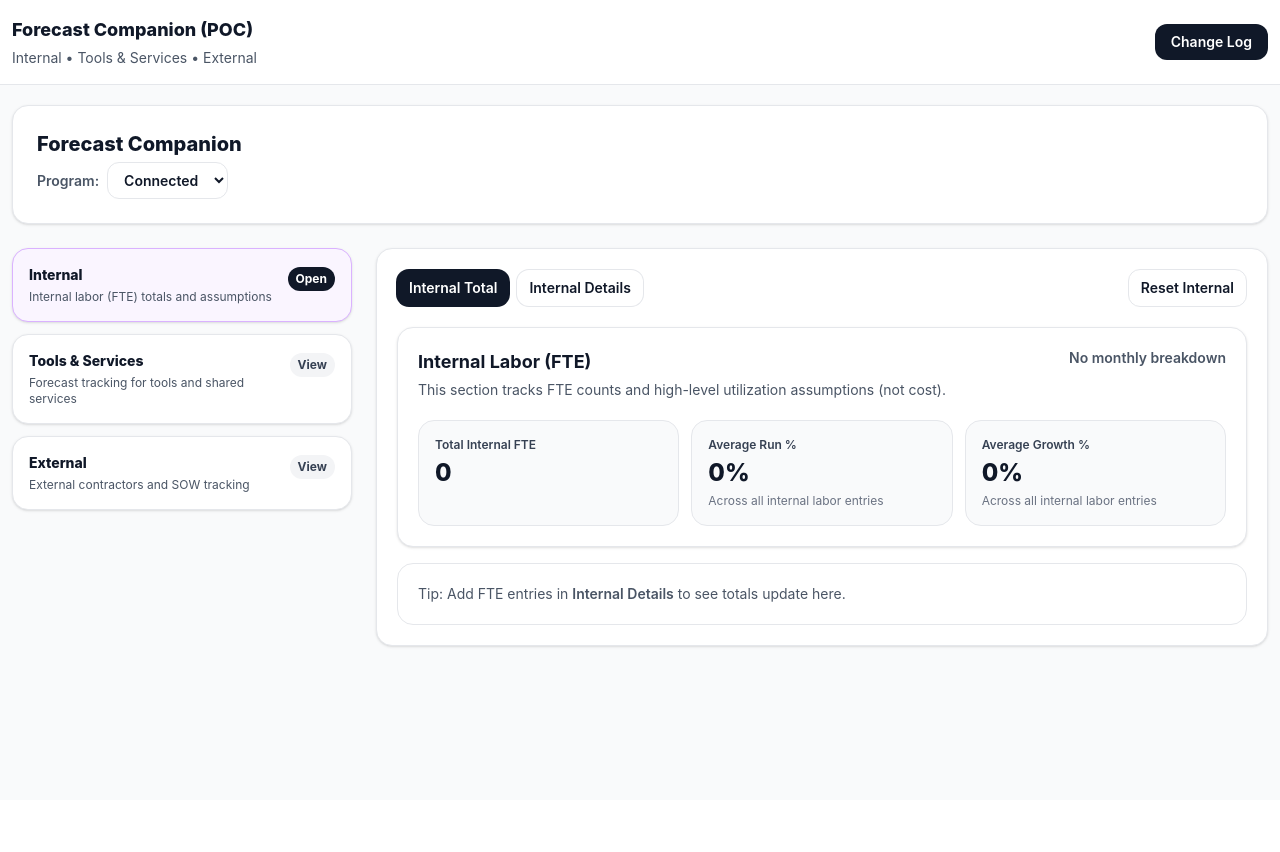
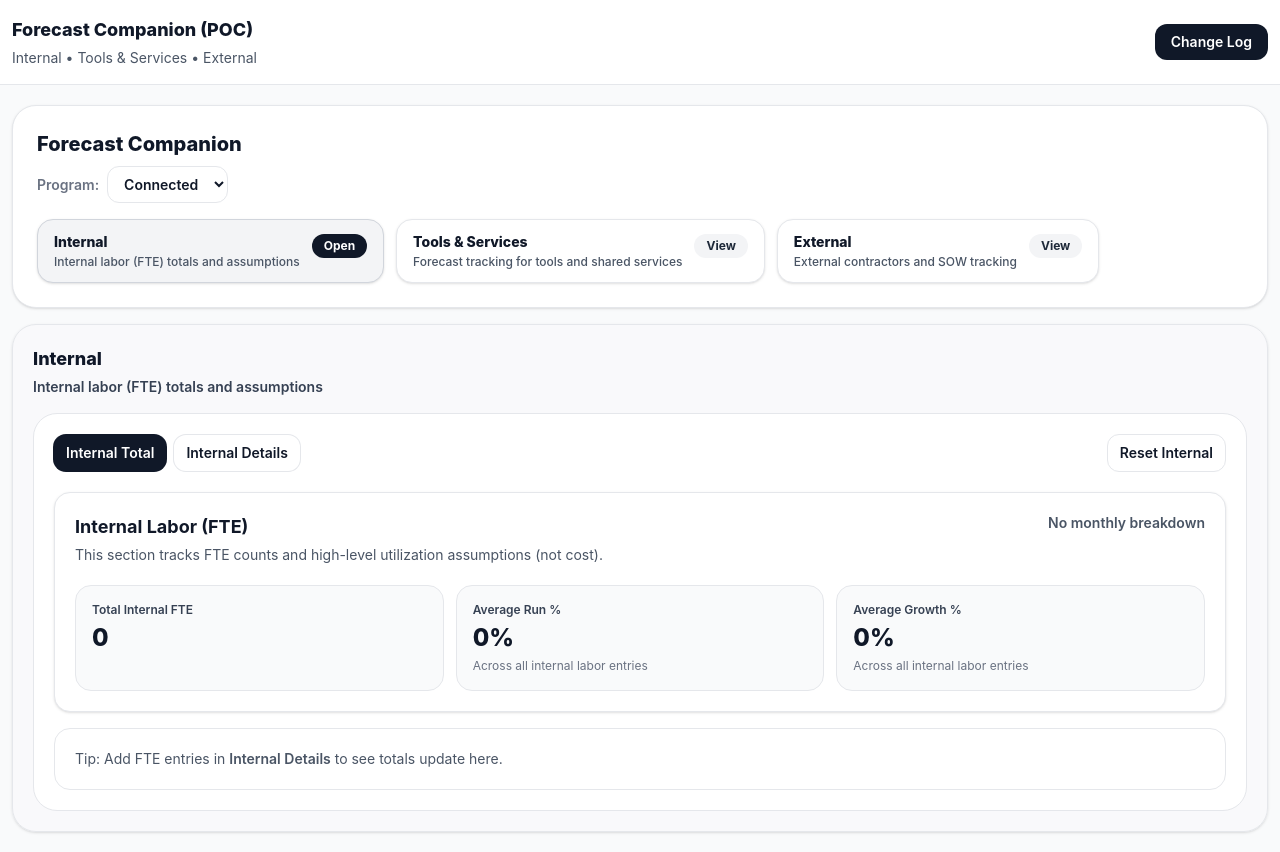
Before and after one commit to premkumarkirankumar/forecast-companion-poc, a React app in the folder frontend/: page / in a window 1280 px wide. Before the commit the page ends 800 px from the top, so only its background shows below. Built offline with nearby package versions, Linux system fonts and the light colour scheme; the HTML template or start-up script is replaced by a standard one.

Commit message:
updated layout

```diff
--- a/frontend/src/components/forecast/SummaryCards.jsx
+++ b/frontend/src/components/forecast/SummaryCards.jsx
@@ -12,6 +12,7 @@ import ToolsServicesDetails from "./ToolsServicesDetails";
 
 /* =========================================================
    LocalStorage hook
+   (unchanged behavior – only aesthetics changes requested)
 ========================================================= */
 function useLocalStorageState(key, initialValue) {
   const [state, setState] = useState(() => {
@@ -23,7 +24,7 @@ function useLocalStorageState(key, initialValue) {
     }
   });
 
-  // ✅ When key changes (program switch), re-hydrate from the new key
+  // ✅ re-hydrate when key changes (program switch)
   useEffect(() => {
     try {
       const raw = localStorage.getItem(key);
@@ -64,19 +65,21 @@ function computeRollup(items) {
 }
 
 /** Wrap wide content so the PAGE doesn't horizontally scroll.
- *  The scrollbar stays inside the card/panel.
- */
+ *  The scrollbar stays inside the card/panel. */
 function ScrollFrame({ children, minWidthClass = "min-w-[1100px]" }) {
   return (
     <div className="w-full overflow-x-auto">
-      <div className={`w-full ${minWidthClass}`}>{children}</div>
+      <div className={minWidthClass}>{children}</div>
     </div>
   );
 }
 
-/* =========================================================
-   Main
-========================================================= */
+const PROGRAM_OPTIONS = [
+  { value: "connected", label: "Connected" },
+  { value: "tre", label: "TRE" },
+  { value: "csc", label: "CSC" },
+];
+
 export default function SummaryCards({ selectedProgram, onProgramChange }) {
   const programKey = selectedProgram || "connected";
 
@@ -101,9 +104,10 @@ export default function SummaryCards({ selectedProgram, onProgramChange }) {
   const tnsItemsKey = `pfc.${programKey}.tns.items`;
   const tnsChangelogKey = `pfc.${programKey}.tns.changelog`;
 
-  const [actor, setActor] = useLocalStorageState(actorKey, "Neo");
+  // Actor (kept for changelog entries; no UI for it)
+  const [actor] = useLocalStorageState(actorKey, "Neo");
 
-  // Left-nav selection
+  // Active section selection (now shown as top tabs instead of left sidebar)
   const [activeSection, setActiveSection] = useLocalStorageState(activeSectionKey, "internal");
 
   // Tabs
@@ -112,24 +116,18 @@ export default function SummaryCards({ selectedProgram, onProgramChange }) {
   const [tnsTab, setTnsTab] = useLocalStorageState(tnsTabKey, "total");
 
   // Internal state
-  const [internalLaborItems, setInternalLaborItems] = useLocalStorageState(
-    internalItemsKey,
-    []
-  );
+  const [internalLaborItems, setInternalLaborItems] = useLocalStorageState(internalItemsKey, []);
 
   // External state
   const [contractors, setContractors] = useLocalStorageState(contractorsKey, []);
   const [sows, setSows] = useLocalStorageState(sowKey, []);
-  const [externalChangeLog, setExternalChangeLog] = useLocalStorageState(
-    externalChangelogKey,
-    []
-  );
+  const [externalChangeLog, setExternalChangeLog] = useLocalStorageState(externalChangelogKey, []);
 
   // T&S state
   const [tnsItems, setTnsItems] = useLocalStorageState(tnsItemsKey, []);
   const [tnsChangeLog, setTnsChangeLog] = useLocalStorageState(tnsChangelogKey, []);
 
-  // External rollups -> monthly rows
+  // Rollups
   const contractorsRollup = useMemo(() => computeRollup(contractors), [contractors]);
   const sowRollup = useMemo(() => computeRollup(sows), [sows]);
 
@@ -148,7 +146,6 @@ export default function SummaryCards({ selectedProgram, onProgramChange }) {
     ];
   }, [contractorsRollup, sowRollup]);
 
-  // T&S rollup -> single monthly row
   const tnsRollup = useMemo(() => computeRollup(tnsItems), [tnsItems]);
 
   const tnsMonthlyRows = useMemo(() => {
@@ -183,91 +180,125 @@ export default function SummaryCards({ selectedProgram, onProgramChange }) {
     setTnsChangeLog((prev) => [entry, ...prev].slice(0, 300));
   }
 
-  const navItem = (id, title, subtitle, accent) => {
-    const active = activeSection === id;
-    const accentMap = {
-      purple: active
-        ? "border-purple-300 bg-purple-50"
-        : "border-gray-200 bg-white hover:bg-gray-50",
-      green: active
-        ? "border-green-300 bg-green-50"
-        : "border-gray-200 bg-white hover:bg-gray-50",
-      gray: active
-        ? "border-gray-300 bg-gray-50"
-        : "border-gray-200 bg-white hover:bg-gray-50",
+  // --- Styling maps (subtle, consistent) ---
+  const sectionMeta = {
+    internal: {
+      title: "Internal",
+      subtitle: "Internal labor (FTE) totals and assumptions",
+      pill: {
+        active: "border-gray-300 bg-gray-100 text-gray-900",
+        idle: "border-gray-200 bg-white text-gray-900 hover:bg-gray-50",
+      },
+      panel: "border-gray-200 bg-gray-50/70",
+      header: "text-gray-900",
+    },
+    tools: {
+      title: "Tools & Services",
+      subtitle: "Forecast tracking for tools and shared services",
+      pill: {
+        active: "border-purple-300 bg-purple-100 text-purple-900",
+        idle: "border-gray-200 bg-white text-gray-900 hover:bg-gray-50",
+      },
+      panel: "border-purple-200 bg-purple-50/60",
+      header: "text-purple-950",
+    },
+    external: {
+      title: "External",
+      subtitle: "External contractors and SOW tracking",
+      pill: {
+        active: "border-green-300 bg-green-100 text-green-900",
+        idle: "border-gray-200 bg-white text-gray-900 hover:bg-gray-50",
+      },
+      panel: "border-green-200 bg-green-50/60",
+      header: "text-green-950",
+    },
   };
 
+  const activeMeta = sectionMeta[activeSection] || sectionMeta.internal;
+
+  const TopPill = ({ id }) => {
+    const meta = sectionMeta[id];
+    const isActive = activeSection === id;
     return (
       <button
-        key={id}
+        type="button"
         onClick={() => setActiveSection(id)}
         className={[
-          "w-full rounded-2xl border p-4 text-left shadow-sm transition",
-          accentMap[accent] || accentMap.gray,
+          "flex items-start gap-3 rounded-2xl border px-4 py-3 text-left shadow-sm transition",
+          "min-w-[240px] md:min-w-[260px]",
+          isActive ? meta.pill.active : meta.pill.idle,
         ].join(" ")}
       >
-        <div className="flex items-start justify-between gap-3">
-          <div>
-            <div className="text-sm font-extrabold text-gray-900">{title}</div>
-            <div className="mt-1 text-xs text-gray-600">{subtitle}</div>
+        <div className="flex-1">
+          <div className="text-sm font-extrabold">{meta.title}</div>
+          <div className="mt-0.5 text-xs font-medium text-gray-600">{meta.subtitle}</div>
         </div>
-
         <div
           className={[
-              "mt-0.5 rounded-xl px-2 py-1 text-xs font-bold",
-              active ? "bg-gray-900 text-white" : "bg-gray-100 text-gray-700",
+            "mt-0.5 rounded-full px-3 py-1 text-xs font-bold",
+            isActive ? "bg-gray-900 text-white" : "bg-gray-100 text-gray-800",
           ].join(" ")}
         >
-            {active ? "Open" : "View"}
-          </div>
+          {isActive ? "Open" : "View"}
         </div>
       </button>
     );
   };
 
   return (
-    <div className="space-y-6">
-      {/* Forecast Companion bar */}
-      <div className="w-full rounded-2xl border border-gray-200 bg-white p-6 shadow-sm">
+    <div className="space-y-4">
+      {/* Forecast Companion + Program + top section tabs (SIDE BY SIDE) */}
+      <div className="rounded-3xl border border-gray-200 bg-white p-6 shadow-sm">
         <div className="flex flex-wrap items-center justify-between gap-4">
-          <div>
+          <div className="min-w-[280px]">
             <div className="text-xl font-extrabold text-gray-900">Forecast Companion</div>
-            <div className="mt-1 flex items-center gap-2 text-sm font-semibold text-gray-600">
-              <span>Program:</span>
+
+            {/* Program dropdown */}
+            <div className="mt-2 flex items-center gap-2 text-sm font-semibold text-gray-700">
+              <span className="text-gray-500">Program:</span>
               <select
                 value={programKey}
                 onChange={(e) => onProgramChange?.(e.target.value)}
                 className="rounded-xl border border-gray-200 bg-white px-3 py-2 text-sm font-semibold text-gray-900"
               >
-                <option value="connected">Connected</option>
-                <option value="tre">TRE</option>
-                <option value="csc">CSC</option>
+                {PROGRAM_OPTIONS.map((o) => (
+                  <option key={o.value} value={o.value}>
+                    {o.label}
+                  </option>
+                ))}
               </select>
             </div>
           </div>
-          <div className="flex items-center gap-3">
+
+          {/* Top tabs instead of left sidebar */}
+          <div className="flex w-full flex-wrap gap-3 md:w-auto">
+            <TopPill id="internal" />
+            <TopPill id="tools" />
+            <TopPill id="external" />
           </div>
         </div>
       </div>
 
-      {/* Two-column layout */}
-      <div className="grid grid-cols-1 gap-6 lg:grid-cols-[340px_1fr]">
-        {/* LEFT NAV */}
-        <div className="space-y-3">
-          {navItem("internal", "Internal", "Internal labor (FTE) totals and assumptions", "purple")}
-          {navItem("tools", "Tools & Services", "Forecast tracking for tools and shared services", "purple")}
-          {navItem("external", "External", "External contractors and SOW tracking", "green")}
+      {/* Full-width content panel (left-aligned, more real estate) */}
+      <div
+        className={[
+          "rounded-3xl border p-5 shadow-sm",
+          activeMeta.panel,
+        ].join(" ")}
+      >
+        {/* Section header */}
+        <div className="mb-4">
+          <div className={["text-lg font-extrabold", activeMeta.header].join(" ")}>
+            {activeMeta.title}
+          </div>
+          <div className="mt-1 text-sm font-semibold text-gray-700">{activeMeta.subtitle}</div>
         </div>
 
-        {/* RIGHT CONTENT
-            IMPORTANT: min-w-0 prevents the right column from forcing page-level horizontal scroll
-        */}
-        <div className="min-w-0 space-y-6">
         {/* INTERNAL */}
         {activeSection === "internal" ? (
-            <div className="min-w-0 rounded-2xl border border-gray-200 bg-white p-5 shadow-sm">
+          <div className="rounded-3xl border border-gray-200 bg-white p-5">
             <div className="flex flex-wrap items-center justify-between gap-3">
-                <div className="flex items-center gap-2">
+              <div className="flex gap-2">
                 <button
                   onClick={() => setInternalTab("total")}
                   className={[
@@ -317,9 +348,9 @@ export default function SummaryCards({ selectedProgram, onProgramChange }) {
 
         {/* TOOLS & SERVICES */}
         {activeSection === "tools" ? (
-            <div className="min-w-0 rounded-2xl border border-gray-200 bg-white p-5 shadow-sm">
+          <div className="rounded-3xl border border-gray-200 bg-white p-5">
             <div className="flex flex-wrap items-center justify-between gap-3">
-                <div className="flex items-center gap-2">
+              <div className="flex gap-2">
                 <button
                   onClick={() => setTnsTab("total")}
                   className={[
@@ -329,7 +360,7 @@ export default function SummaryCards({ selectedProgram, onProgramChange }) {
                       : "bg-white text-gray-900 ring-gray-200 hover:bg-gray-50",
                   ].join(" ")}
                 >
-                    T&S Total
+                  T&amp;S Total
                 </button>
 
                 <button
@@ -341,11 +372,11 @@ export default function SummaryCards({ selectedProgram, onProgramChange }) {
                       : "bg-white text-gray-900 ring-gray-200 hover:bg-gray-50",
                   ].join(" ")}
                 >
-                    T&S Details
+                  T&amp;S Details
                 </button>
               </div>
 
-                <div className="flex items-center gap-2">
+              <div className="flex flex-wrap gap-2">
                 <button
                   onClick={() => {
                     if (confirm(`Clear saved Tools & Services for ${programKey}?`)) {
@@ -354,7 +385,7 @@ export default function SummaryCards({ selectedProgram, onProgramChange }) {
                   }}
                   className="rounded-xl border border-gray-200 bg-white px-3 py-2 text-sm font-semibold text-gray-900 hover:bg-gray-50"
                 >
-                    Reset T&S
+                  Reset T&amp;S
                 </button>
 
                 <button
@@ -365,25 +396,23 @@ export default function SummaryCards({ selectedProgram, onProgramChange }) {
                   }}
                   className="rounded-xl border border-gray-200 bg-white px-3 py-2 text-sm font-semibold text-gray-900 hover:bg-gray-50"
                 >
-                    Reset T&S Log
+                  Reset T&amp;S Log
                 </button>
               </div>
             </div>
 
-              <div className="mt-5 min-w-0">
+            <div className="mt-5">
               {tnsTab === "total" ? (
-                  <ScrollFrame minWidthClass="min-w-[1050px]">
-                    <MonthTable title="Tools & Services" rows={tnsMonthlyRows} showMonthFilter={true} />
+                <ScrollFrame>
+                  <MonthTable title="Tools & Services" rows={tnsMonthlyRows} showMonthFilter />
                 </ScrollFrame>
               ) : (
-                  <ScrollFrame minWidthClass="min-w-[1050px]">
                 <ToolsServicesDetails
                   programKey={programKey}
                   items={tnsItems}
                   setItems={setTnsItems}
                   onLog={logTns}
                 />
-                  </ScrollFrame>
               )}
             </div>
           </div>
@@ -391,9 +420,9 @@ export default function SummaryCards({ selectedProgram, onProgramChange }) {
 
         {/* EXTERNAL */}
         {activeSection === "external" ? (
-            <div className="min-w-0 rounded-2xl border border-gray-200 bg-white p-5 shadow-sm">
+          <div className="rounded-3xl border border-gray-200 bg-white p-5">
             <div className="flex flex-wrap items-center justify-between gap-3">
-                <div className="flex items-center gap-2">
+              <div className="flex gap-2">
                 <button
                   onClick={() => setExternalTab("total")}
                   className={[
@@ -419,7 +448,7 @@ export default function SummaryCards({ selectedProgram, onProgramChange }) {
                 </button>
               </div>
 
-                <div className="flex items-center gap-2">
+              <div className="flex flex-wrap gap-2">
                 <button
                   onClick={() => {
                     if (confirm(`Clear saved Contractors for ${programKey}?`)) {
@@ -444,42 +473,36 @@ export default function SummaryCards({ selectedProgram, onProgramChange }) {
               </div>
             </div>
 
-              <div className="mt-5 min-w-0">
+            <div className="mt-5">
               {externalTab === "total" ? (
-                  <ScrollFrame minWidthClass="min-w-[1050px]">
-                    <MonthTable title="External" rows={externalMonthlyRows} showMonthFilter={true} />
+                <ScrollFrame>
+                  <MonthTable title="External" rows={externalMonthlyRows} showMonthFilter />
                 </ScrollFrame>
               ) : (
-                  <div className="space-y-5">
-                    <ScrollFrame minWidthClass="min-w-[1050px]">
+                <div className="space-y-6">
                   <ExternalContractorsDetails
                     programKey={programKey}
                     contractors={contractors}
                     setContractors={setContractors}
                     onLog={logExternal}
                   />
-                    </ScrollFrame>
 
-                    <ScrollFrame minWidthClass="min-w-[1050px]">
                   <ExternalSowDetails
                     programKey={programKey}
                     sows={sows}
                     setSows={setSows}
                     onLog={logExternal}
                   />
-                    </ScrollFrame>
                 </div>
               )}
             </div>
+
+            {/* Keep changelog arrays alive for the separate Change Log page */}
+            <div className="sr-only">
+              {externalChangeLog.length} {tnsChangeLog.length}
+            </div>
           </div>
         ) : null}
-
-          {/* Keep changelog arrays alive for the separate Change Log page */}
-          <div className="hidden">
-            {externalChangeLog.length}
-            {tnsChangeLog.length}
-          </div>
-        </div>
       </div>
     </div>
   );
```
Lines whose indentation alone changed are shown as unchanged.
